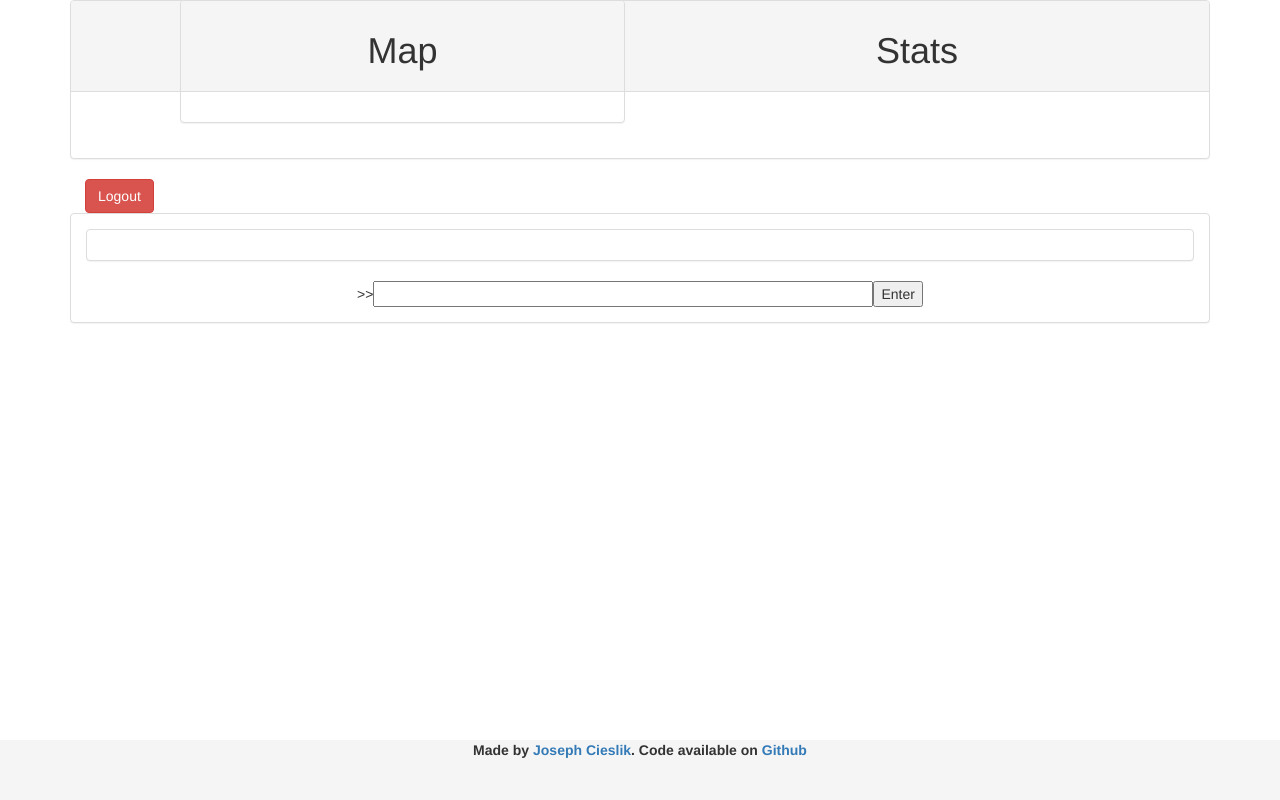
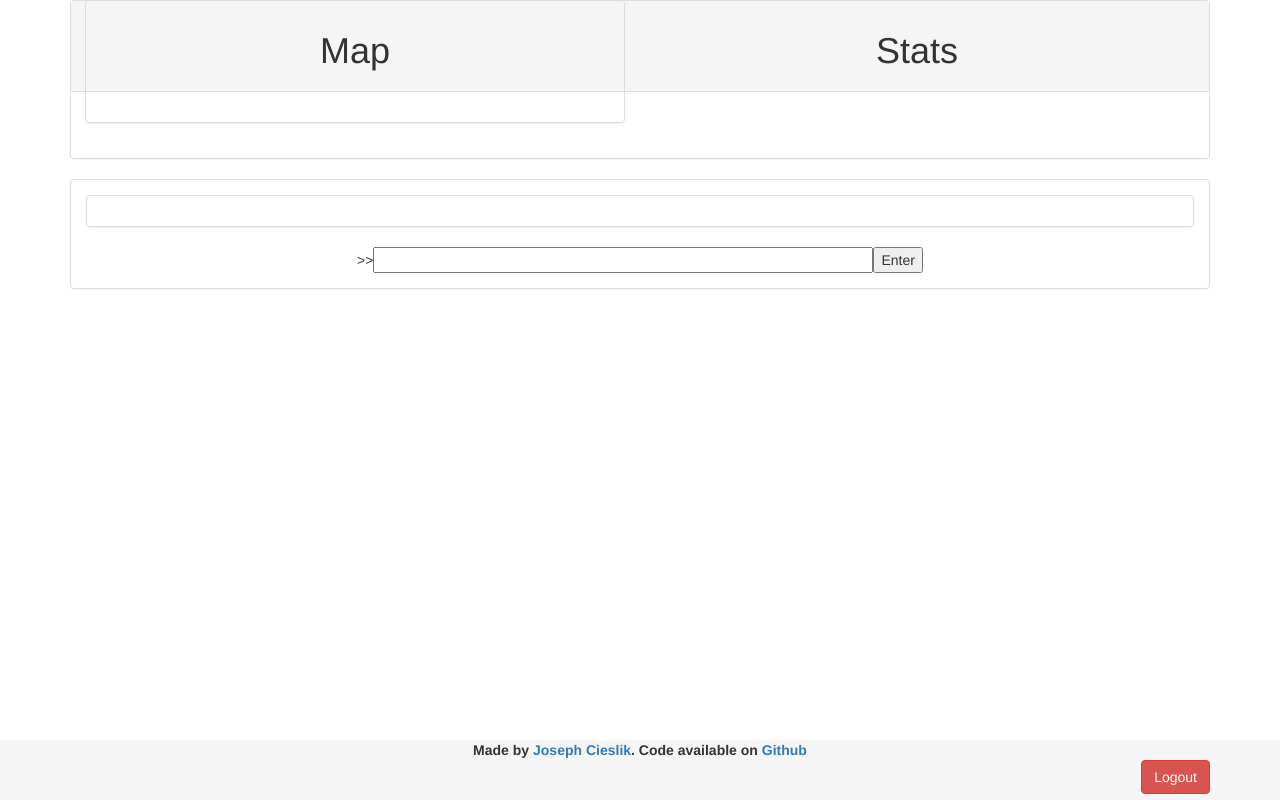
Before and after one commit to torchhound/silentHeavens, a Flask app: page /game in a window 1280 px wide. Run offline with Flask 2, Linux system fonts and the light colour scheme; a user stored in the database is signed in; some libraries are stand-ins or nearby versions.

Commit message:
Added cli.py, moved all generation related files into their own folder, moved logout button to footer

```diff
--- a/server.py
+++ b/server.py
@@ -2,6 +2,7 @@ from flask import Flask, request, render_template, redirect, url_for, flash, ses
 from flask_bcrypt import Bcrypt
 import sys
 import models
+import cli
 
 DEBUG = True #change in production
 
@@ -62,15 +63,11 @@ def game():
 		return redirect(url_for("default"))
 
 @app.route("/cli", methods=["POST"])
-def cli():
+def commandInterface():
 	"""Handles command line POSTs"""
 	username = session["username"]
 	userInput = request.form["commands"]
-	output = ""
-	if userInput == "stats":
-		output = "Test output"
-	else:
-		output = userInput
+	output = cli.cli(userInput, username)
 	return render_template("index.html", output=output)
 
 @app.route("/logout", methods=["POST"])
--- a/static/index.css
+++ b/static/index.css
@@ -17,10 +17,12 @@ html {
   position: relative;
   min-height: 100%;
 }
+
 body {
   /* Margin bottom by footer height */
   margin-bottom: 60px;
 }
+
 .footer {
   position: absolute;
   bottom: 0;
@@ -29,8 +31,15 @@ body {
   height: 60px;
   background-color: #f5f5f5;
 }
+
 .center {
     text-align: center;
     margin-left: auto;
     margin-right: auto;
+    vertical-align: bottom;
 }
+
+.right {
+	float: right;
+	vertical-align: bottom;
+}
--- a/templates/index.html
+++ b/templates/index.html
@@ -15,10 +15,7 @@
 	<body>
 		<div class="container">
             <div id="row">
-            	<div class="col-md-1">
-
-            	</div>
-				<div class = "col-md-5" id="map">
+				<div class = "col-md-6" id="map">
 					<div class="panel panel-default">
 						<div class="panel-heading">
 							<h1 class="titles">Map</h1>
@@ -27,7 +24,7 @@
 						</div>
 					</div>
 				</div>
-				<div col="col-md-5" id="graph">
+				<div col="col-md-6" id="graph">
 					<div class="panel panel-default">
 						<div class="panel-heading">
 							<h1 class="titles">Stats</h1>
@@ -35,11 +32,6 @@
 						<div class="panel-body">
 						</div>
 					</div>
-				</div>
-				<div class="col-md-1">
-					<form id="logout" action="/logout" method="POST">
-						<button type="submit" class="btn btn-danger">Logout</button>
-					</form>
 				</div>
 			</div>
 			<div class="row">
@@ -64,6 +56,11 @@
         		<div class="center">
             		<b>Made by <a href="https://github.com/torchhound">Joseph Cieslik</a>. Code available on <a href="https://github.com/torchhound/silentHeavens">Github</a></b>
         		</div>
+        		<div class="right">
+        			<form id="logout" action="/logout" method="POST">
+							<button type="submit" class="btn btn-danger">Logout</button>
+					</form>
+				</div>
       		</div>
     	</footer>
 	</body>
```
Also changed, not shown: cli.py (added, +8 -0 lines), generation/__init__.py (added), generation/coordGen.py (renamed from coordGen.py), generation/nameGen.py (renamed from nameGen.py), generation/universeGen.py (renamed from universeGen.py).
